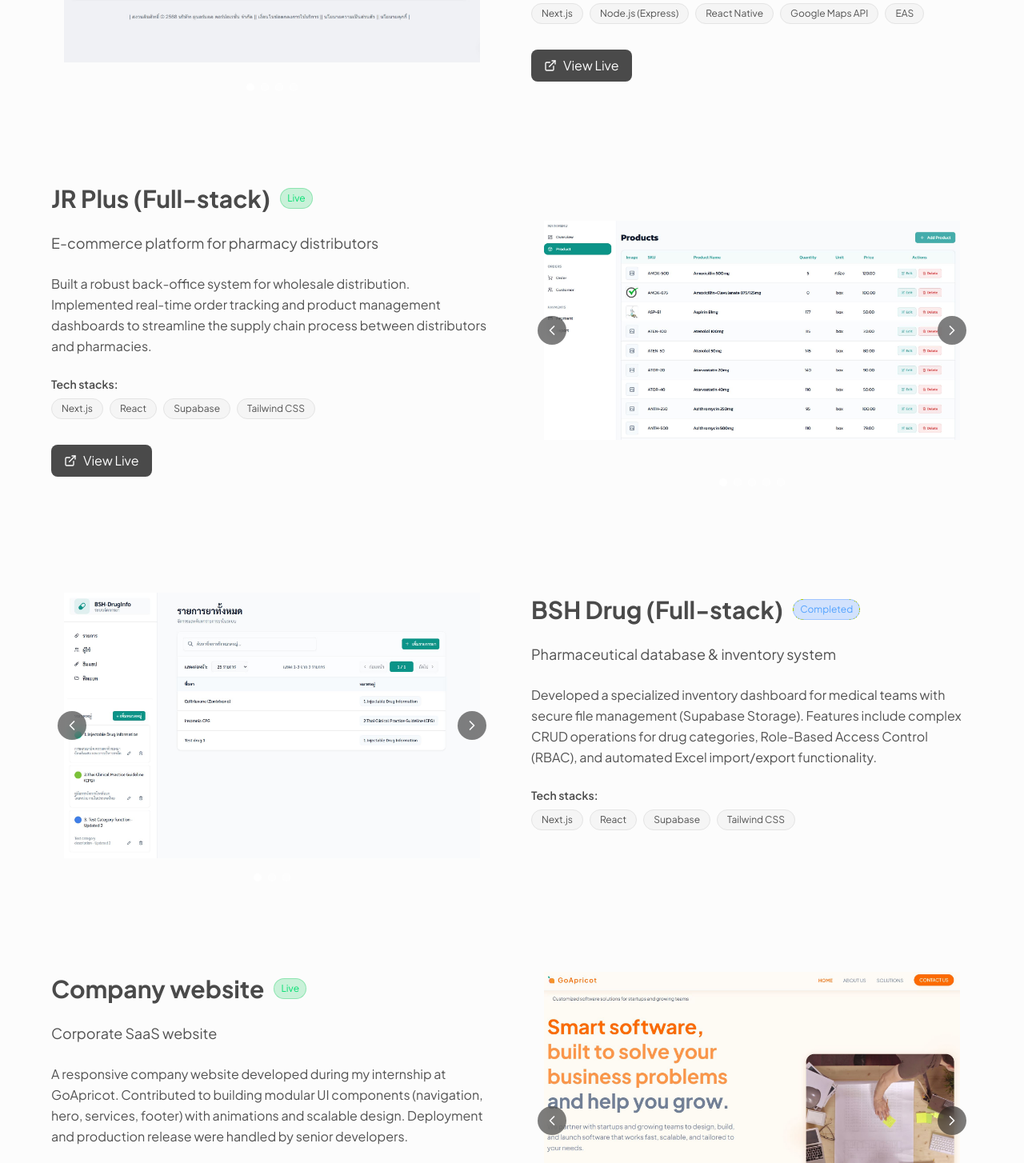
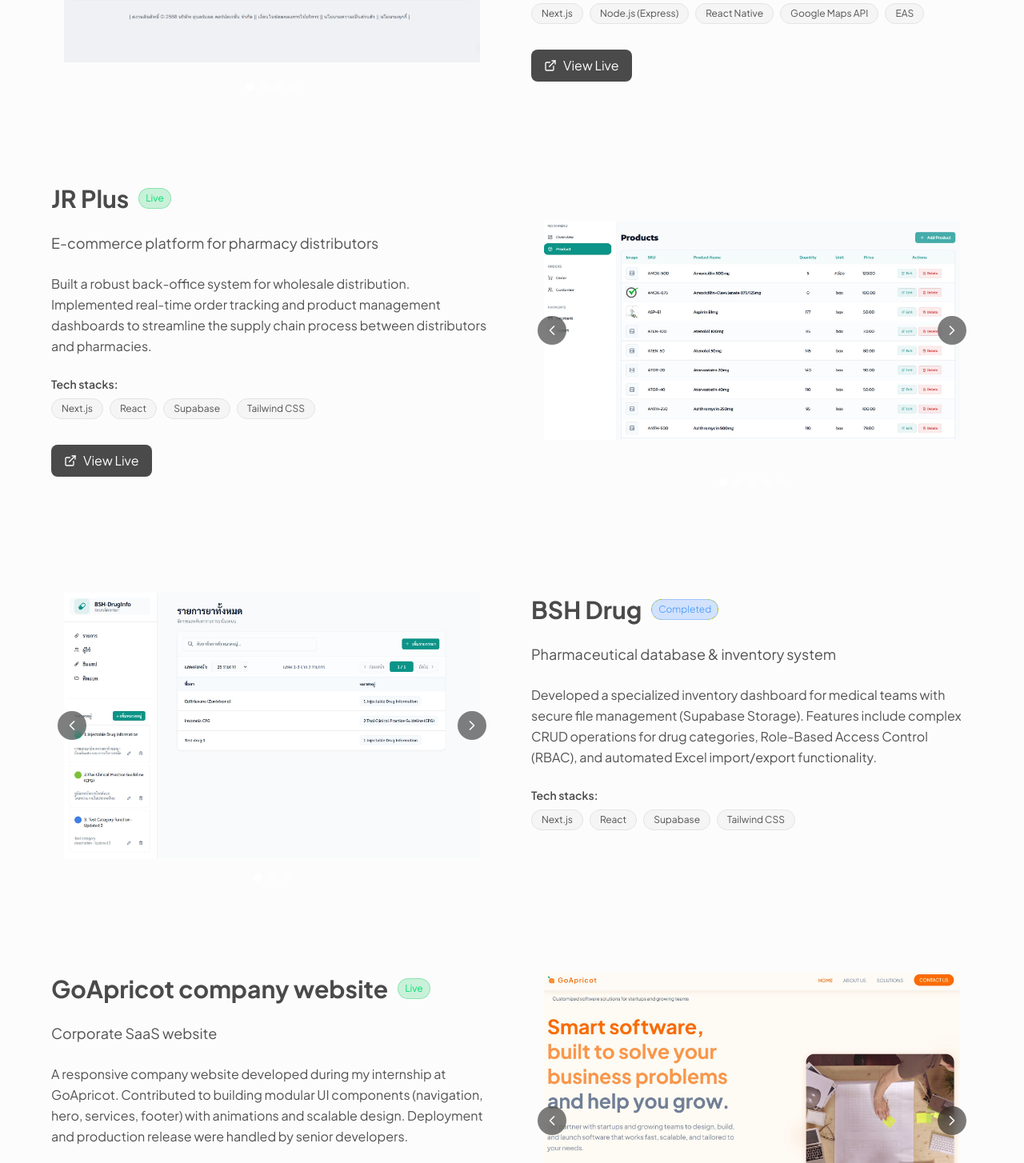
Before and after one commit to thedramaboy/my-portfolio, a Next.js app: page / in a window 1280 px wide. Shown: the part 3657-5111 px from the top of the page at 80% size. Built offline with nearby package versions, Linux system fonts and the light colour scheme.

Commit message:
update/ tailored project contents

```diff
--- a/src/components/projects.tsx
+++ b/src/components/projects.tsx
@@ -39,7 +39,7 @@
     status: "live",
   },
   {
-    title: "JR Plus (Full-stack)",
+    title: "JR Plus",
     description: "E-commerce platform for pharmacy distributors",
     longDescription:
       "Built a robust back-office system for wholesale distribution. Implemented real-time order tracking and product management dashboards to streamline the supply chain process between distributors and pharmacies.",
@@ -55,7 +55,7 @@
     status: "live",
   },
   {
-    title: "BSH Drug (Full-stack)",
+    title: "BSH Drug",
     description: "Pharmaceutical database & inventory system",
     longDescription:
       "Developed a specialized inventory dashboard for medical teams with secure file management (Supabase Storage). Features include complex CRUD operations for drug categories, Role-Based Access Control (RBAC), and automated Excel import/export functionality.",
@@ -68,7 +68,7 @@
     status: "completed",
   },
   {
-    title: "Company website",
+    title: "GoApricot company website",
     description: "Corporate SaaS website",
     longDescription:
       "A responsive company website developed during my internship at GoApricot. Contributed to building modular UI components (navigation, hero, services, footer) with animations and scalable design. Deployment and production release were handled by senior developers.",
```
